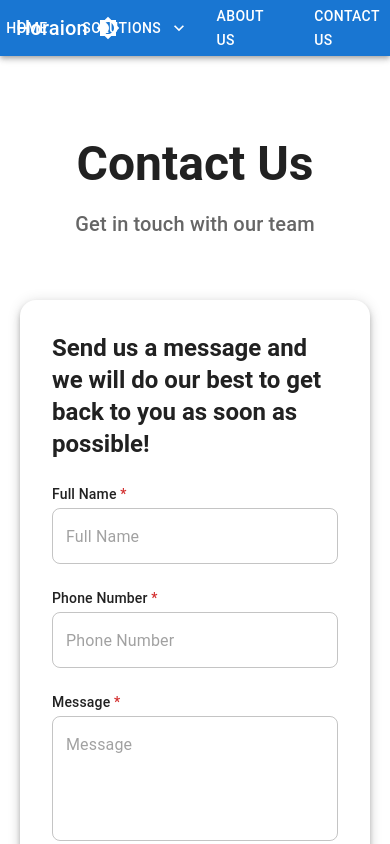
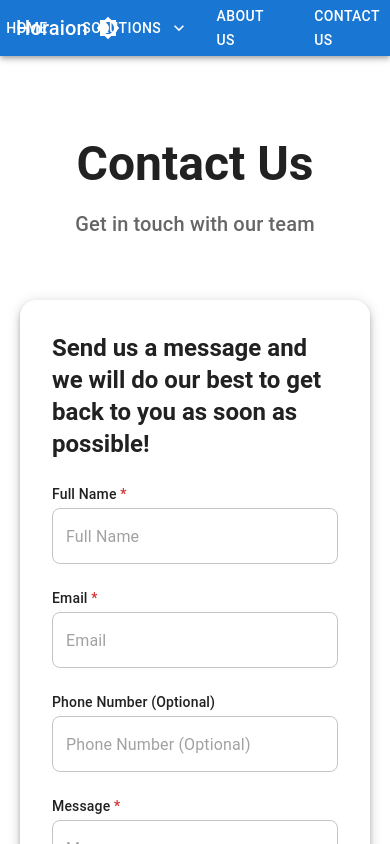
Before and after one commit to the-axyze/horaion-landing-page, a React (Vite) app: page /contact in a window 390 px wide. Shown: the top 844 px of the page. Built offline with nearby package versions, Linux system fonts and the light colour scheme.

Commit message:
refactor: made ContactForm code more maintanable
- Edited the contact form to have an additional email field (required) with the required validation checks
- Made the phone number field optional
- Refactored the code so that it is more easily maintained

```diff
--- a/src/components/ContactForm.tsx
+++ b/src/components/ContactForm.tsx
@@ -8,50 +8,90 @@ import {
 } from "@mui/material";
 import { useState } from "react";
 
-const fields = [
-  { name: "name", label: "Full Name" },
-  { name: "phone", label: "Phone Number" },
-  { name: "message", label: "Message" },
-] as const;
+type Field = {
+  name: "name" | "email" | "phone" | "message";
+  label: string;
+  required: boolean;
+  multiline?: boolean;
+  rows?: number;
+  validate?: (value: string) => string | null;
+};
+
+const fields: Field[] = [
+  {
+    name: "name",
+    label: "Full Name",
+    required: true,
+  },
+  {
+    name: "email",
+    label: "Email",
+    required: true,
+    validate: (value) =>
+      /^[^\s@]+@[^\s@]+\.[^\s@]+$/.test(value) ? null : "Enter a valid email",
+  },
+  {
+    name: "phone",
+    label: "Phone Number (Optional)",
+    required: false,
+  },
+  {
+    name: "message",
+    label: "Message",
+    required: true,
+    multiline: true,
+    rows: 4,
+    validate: (value) => (value.length > 200 ? "Max 200 characters" : null),
+  },
+];
 
 const ContactForm = () => {
-  const [form, setForm] = useState({ name: "", phone: "", message: "" });
-  const [errors, setErrors] = useState({
-    name: false,
-    phone: false,
-    message: false,
-  });
+  const [form, setForm] = useState<Record<string, string>>({});
+  const [errors, setErrors] = useState<Record<string, string | null>>({});
 
   const handleChange = (
     e: React.ChangeEvent<HTMLInputElement | HTMLTextAreaElement>,
   ) => {
     const { name, value } = e.target;
     setForm((prev) => ({ ...prev, [name]: value }));
-    if (value !== "") setErrors((prev) => ({ ...prev, [name]: false }));
+  };
+
+  const validateField = (field: Field, value: string) => {
+    if (field.required && !value) return "This field is required";
+    if (field.validate) return field.validate(value);
+    return null;
   };
 
   const handleBlur = (
     e: React.FocusEvent<HTMLInputElement | HTMLTextAreaElement>,
   ) => {
     const { name, value } = e.target;
-    if (value === "") setErrors((prev) => ({ ...prev, [name]: true }));
+    const field = fields.find((f) => f.name === name)!;
+
+    const error = validateField(field, value);
+
+    setErrors((prev) => ({ ...prev, [name]: error }));
   };
 
   const handleSubmit = () => {
-    const newErrors = {
-      name: form.name === "",
-      phone: form.phone === "",
-      message: form.message === "",
-    };
+    const newErrors: Record<string, string | null> = {};
+
+    fields.forEach((field) => {
+      const value = form[field.name] || "";
+      newErrors[field.name] = validateField(field, value);
+    });
+
     setErrors(newErrors);
 
-    if (!Object.values(newErrors).includes(true)) {
+    const hasError = Object.values(newErrors).some((e) => e !== null);
+
+    if (!hasError) {
       alert("Message sent!");
     }
   };
 
   return (
-    <Card sx={{ borderRadius: 4, boxShadow: 5 }}>
+    <Card sx={{ borderRadius: 4, boxShadow: 5, height: "100%" }}>
       <CardContent>
         <Box sx={{ display: "flex", flexDirection: "column", gap: 3, p: 2 }}>
           <Typography variant="h5" fontWeight={600}>
@@ -59,38 +99,44 @@ const ContactForm = () => {
             as possible!
           </Typography>
 
-          {fields.map(({ name, label }) => (
-            <Box key={name}>
+          {fields.map((field) => (
+            <Box key={field.name}>
               <Typography variant="body2" fontWeight={500} sx={{ mb: 0.5 }}>
-                {label}{" "}
-                <Box component="span" sx={{ color: "error.main" }}>
-                  *
-                </Box>
+                {field.label}{" "}
+                {field.required && (
+                  <Box component="span" sx={{ color: "error.main" }}>
+                    *
+                  </Box>
+                )}
               </Typography>
+
               <TextField
-                name={name}
-                placeholder={label}
-                required
+                name={field.name}
+                placeholder={field.label}
                 fullWidth
-                multiline={name === "message"}
-                rows={name === "message" ? 4 : 1}
-                value={form[name]}
+                required={field.required}
+                multiline={field.multiline}
+                rows={field.rows}
+                value={form[field.name] || ""}
                 onChange={handleChange}
                 onBlur={handleBlur}
-                error={errors[name]}
+                error={!!errors[field.name]}
                 helperText={
-                  errors[name]
-                    ? "This field is required"
-                    : name === "message"
-                      ? `${form.message.length}/200`
-                      : ""
+                  errors[field.name] ||
+                  (field.name === "message"
+                    ? `${form.message?.length || 0}/200`
+                    : "")
                 }
+                type={field.name === "email" ? "email" : "text"}
                 slotProps={
-                  name === "message" ? { htmlInput: { maxLength: 200 } } : {}
+                  field.name === "message"
+                    ? { htmlInput: { maxLength: 200 } }
+                    : {}
                 }
                 sx={{
-                  "& .MuiInputLabel-root": { display: "none" },
-                  "& .MuiOutlinedInput-root": { borderRadius: 2 },
+                  "& .MuiOutlinedInput-root": {
+                    borderRadius: 2,
+                  },
                 }}
               />
             </Box>
```
